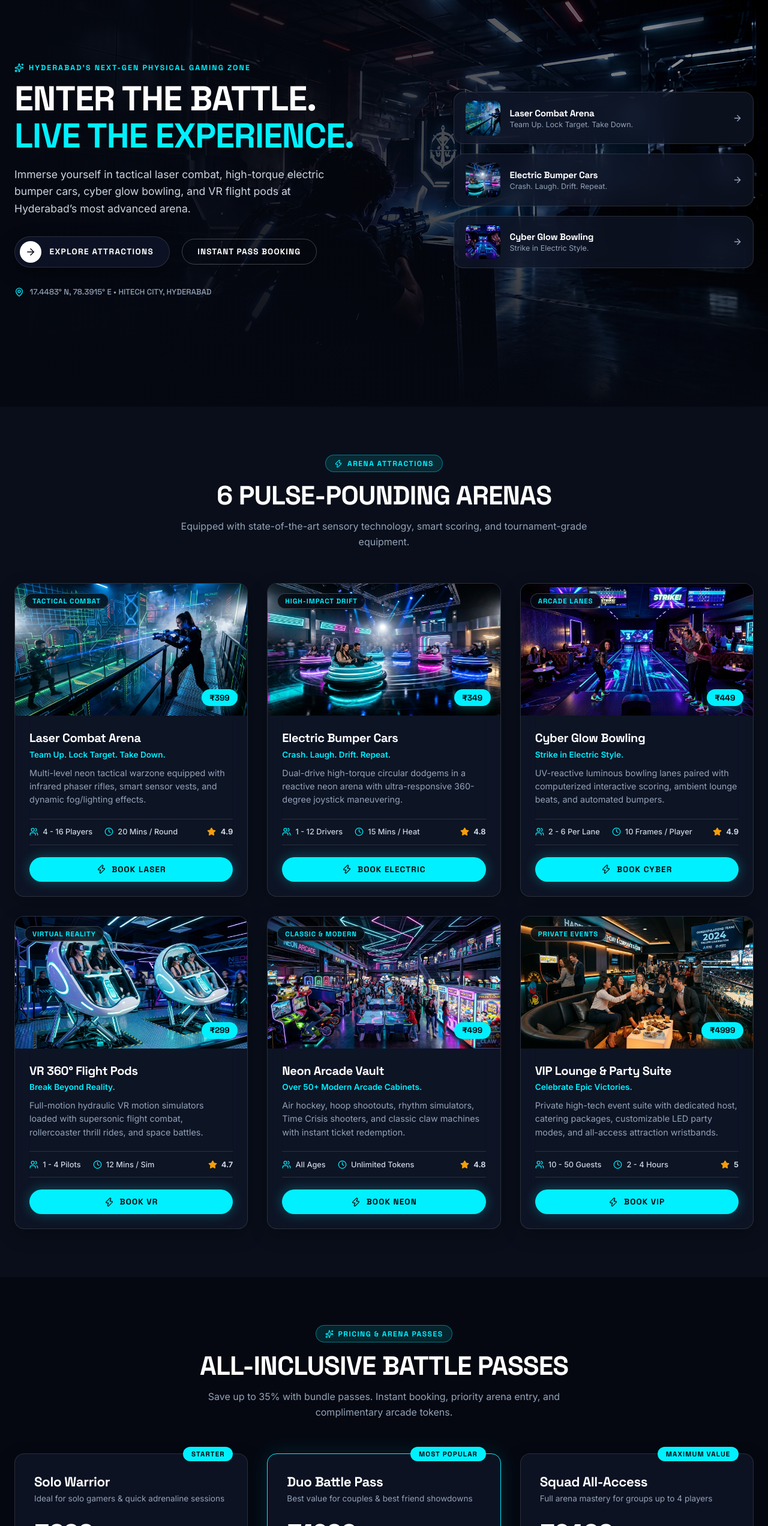
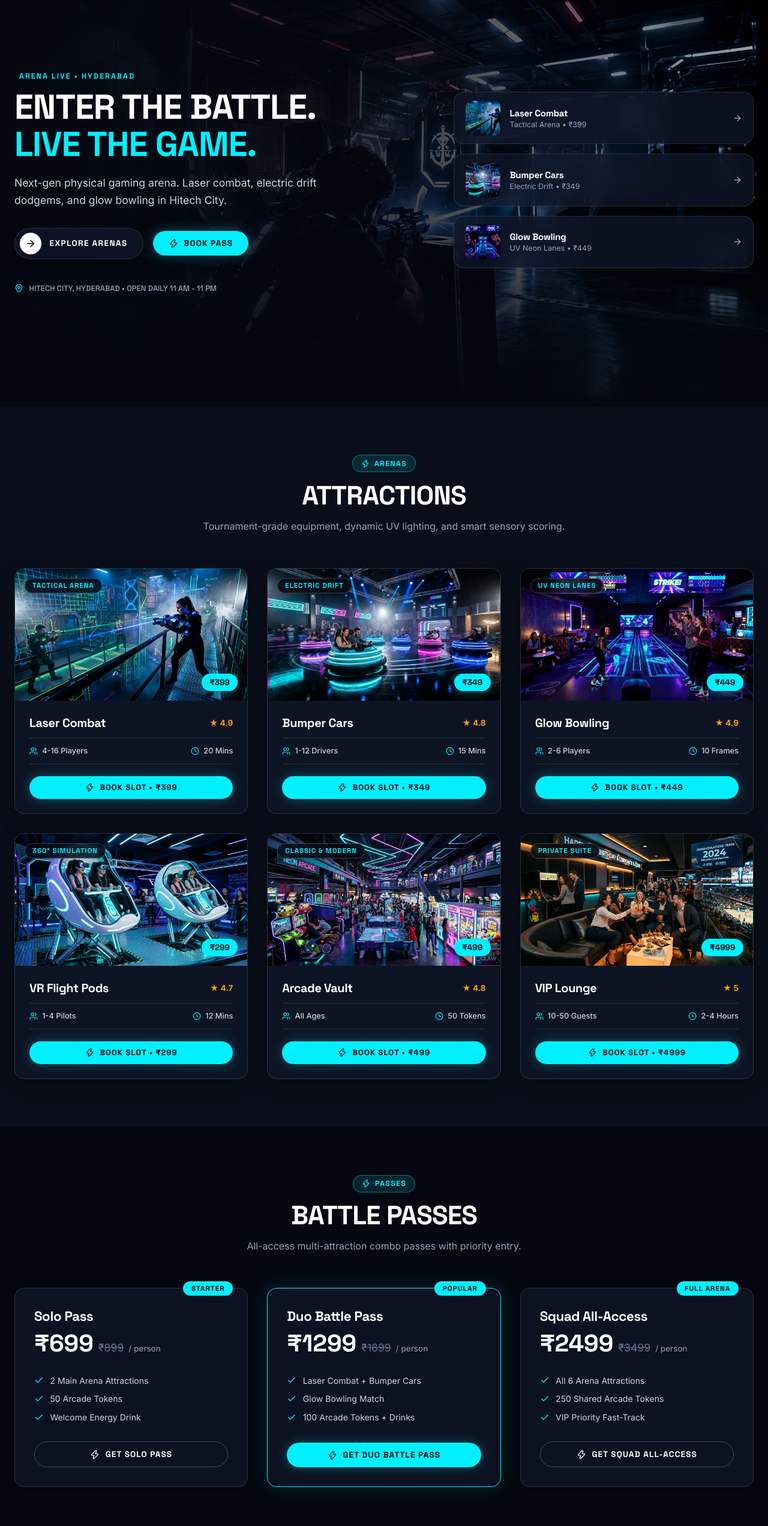
Before and after one commit to Pawan-142/battleship-lite, a React (Vite) app: page / in a window 1280 px wide. Shown: the part 122-2666 px from the top of the page at 60% size. Built offline with nearby package versions, Linux system fonts and the light colour scheme.

Commit message:
feat(ui): convert battleship-lite into clean minimalistic low-text visual showcase

```diff
--- a/src/components/Attractions.jsx
+++ b/src/components/Attractions.jsx
@@ -1,4 +1,4 @@
-import { Users, Clock, Zap, Star } from 'lucide-react';
+import { Users, Clock, Zap } from 'lucide-react';
 import { GAMES } from '../data/games';
 
 export const Attractions = ({ onOpenBooking }) => {
@@ -8,11 +8,11 @@ export const Attractions = ({ onOpenBooking }) => {
         <div className="section-header">
           <div className="section-badge">
             <Zap size={14} />
-            <span>Arena Attractions</span>
+            <span>Arenas</span>
           </div>
-          <h2 className="section-title">6 Pulse-Pounding Arenas</h2>
+          <h2 className="section-title">Attractions</h2>
           <p className="section-desc">
-            Equipped with state-of-the-art sensory technology, smart scoring, and tournament-grade equipment.
+            Tournament-grade equipment, dynamic UV lighting, and smart sensory scoring.
           </p>
         </div>
 
@@ -28,23 +28,20 @@ export const Attractions = ({ onOpenBooking }) => {
 
               {/* Body */}
               <div className="card-body">
-                <h3 className="card-title">{game.title}</h3>
-                <div className="card-tagline">{game.tagline}</div>
-                <p className="card-desc">{game.desc}</p>
+                <div style={{ display: 'flex', alignItems: 'center', justifyContent: 'space-between', marginBottom: '0.75rem' }}>
+                  <h3 className="card-title" style={{ margin: 0 }}>{game.title}</h3>
+                  <span style={{ fontSize: '0.85rem', color: '#f59e0b', fontWeight: 700 }}>★ {game.rating}</span>
+                </div>
 
-                {/* Specs */}
+                {/* Quick Minimal Specs */}
                 <div className="card-specs">
                   <div className="spec-item">
-                    <Users size={15} style={{ color: 'var(--accent-cyan)' }} />
+                    <Users size={14} style={{ color: 'var(--accent-cyan)' }} />
                     <span>{game.players}</span>
                   </div>
-                  <div className="spec-item">
-                    <Clock size={15} style={{ color: 'var(--accent-cyan)' }} />
+                  <div className="spec-item" style={{ marginLeft: 'auto' }}>
+                    <Clock size={14} style={{ color: 'var(--accent-cyan)' }} />
                     <span>{game.duration}</span>
-                  </div>
-                  <div className="spec-item" style={{ marginLeft: 'auto' }}>
-                    <Star size={15} style={{ color: '#f59e0b', fill: '#f59e0b' }} />
-                    <span style={{ fontWeight: 700 }}>{game.rating}</span>
                   </div>
                 </div>
 
@@ -52,10 +49,10 @@ export const Attractions = ({ onOpenBooking }) => {
                 <button
                   onClick={() => onOpenBooking(game)}
                   className="btn-cyber btn-primary"
-                  style={{ width: '100%' }}
+                  style={{ width: '100%', padding: '0.65rem 1rem', fontSize: '0.82rem' }}
                 >
-                  <Zap size={16} />
-                  <span>Book {game.title.split(' ')[0]}</span>
+                  <Zap size={15} />
+                  <span>Book Slot • ₹{game.price}</span>
                 </button>
               </div>
             </div>
--- a/src/components/Hero.jsx
+++ b/src/components/Hero.jsx
@@ -1,5 +1,5 @@
 import { useState } from 'react';
-import { ArrowRight, MapPin, Sparkles } from 'lucide-react';
+import { ArrowRight, MapPin, Zap } from 'lucide-react';
 import { GAMES } from '../data/games';
 
 export const Hero = ({ onOpenBooking }) => {
@@ -18,7 +18,6 @@ export const Hero = ({ onOpenBooking }) => {
 
   return (
     <section id="hero" className="hero-section">
-      {/* Background Graphic */}
       <div className="hero-bg-backdrop">
         <img
           src="/images/hero_battleship_arena_bg.jpg"
@@ -29,23 +28,23 @@ export const Hero = ({ onOpenBooking }) => {
       </div>
 
       <div className="container hero-grid">
-        {/* Left Column: Heading & CTA */}
+        {/* Left Column: Minimal Headline & Swipe CTA */}
         <div className="hero-left">
           <div className="hero-eyebrow">
-            <Sparkles size={16} />
-            <span>Hyderabad's Next-Gen Physical Gaming Zone</span>
+            <span className="dot-live" />
+            <span>ARENA LIVE • HYDERABAD</span>
           </div>
 
           <h1 className="hero-heading">
-            Enter The Battle.<br />
-            <span style={{ color: 'var(--accent-cyan)' }}>Live The Experience.</span>
+            ENTER THE BATTLE.<br />
+            <span style={{ color: 'var(--accent-cyan)' }}>LIVE THE GAME.</span>
           </h1>
 
           <p className="hero-subtitle">
-            Immerse yourself in tactical laser combat, high-torque electric bumper cars, cyber glow bowling, and VR flight pods at Hyderabad’s most advanced arena.
+            Next-gen physical gaming arena. Laser combat, electric drift dodgems, and glow bowling in Hitech City.
           </p>
 
-          <div style={{ display: 'flex', alignItems: 'center', gap: '1.25rem', flexWrap: 'wrap', marginBottom: '2rem' }}>
+          <div style={{ display: 'flex', alignItems: 'center', gap: '1rem', flexWrap: 'wrap', marginBottom: '2.5rem' }}>
             {/* Interactive Swipe CTA */}
             <button
               onClick={handleCtaSwipe}
@@ -55,26 +54,26 @@ export const Hero = ({ onOpenBooking }) => {
               <div className="cta-circle-arrow">
                 <ArrowRight size={18} />
               </div>
-              <span style={{ position: 'relative', zIndex: 2 }}>EXPLORE ATTRACTIONS</span>
+              <span style={{ position: 'relative', zIndex: 2 }}>EXPLORE ARENAS</span>
               <div className="cta-swipe-trail" />
             </button>
 
             <button
               onClick={() => onOpenBooking(null)}
-              className="btn-cyber btn-outline"
+              className="btn-cyber btn-primary"
             >
-              <span>Instant Pass Booking</span>
+              <Zap size={16} />
+              <span>BOOK PASS</span>
             </button>
           </div>
 
-          {/* Coordinates Tag */}
-          <div style={{ display: 'flex', alignItems: 'center', gap: '0.6rem', color: 'var(--text-muted)', fontSize: '0.82rem', fontFamily: 'var(--font-display)' }}>
-            <MapPin size={16} style={{ color: 'var(--accent-cyan)' }} />
-            <span>17.4483° N, 78.3915° E • HITECH CITY, HYDERABAD</span>
+          <div style={{ display: 'flex', alignItems: 'center', gap: '0.6rem', color: 'var(--text-muted)', fontSize: '0.8rem', fontFamily: 'var(--font-display)' }}>
+            <MapPin size={15} style={{ color: 'var(--accent-cyan)' }} />
+            <span>HITECH CITY, HYDERABAD • OPEN DAILY 11 AM - 11 PM</span>
           </div>
         </div>
 
-        {/* Right Column: 3 Quick Highlight Cards */}
+        {/* Right Column: 3 Minimalist Cards */}
         <div className="hero-right">
           <div className="hero-cards-stack">
             {GAMES.slice(0, 3).map((game) => (
@@ -86,7 +85,7 @@ export const Hero = ({ onOpenBooking }) => {
                 <img src={game.image} alt={game.title} className="preview-thumb" />
                 <div className="preview-info">
                   <h4>{game.title}</h4>
-                  <p>{game.tagline}</p>
+                  <p>{game.category} • ₹{game.price}</p>
                 </div>
                 <ArrowRight size={16} className="preview-arrow" />
               </div>
--- a/src/components/PricingPasses.jsx
+++ b/src/components/PricingPasses.jsx
@@ -1,4 +1,4 @@
-import { Check, Zap, Sparkles } from 'lucide-react';
+import { Check, Zap } from 'lucide-react';
 import { PASSES } from '../data/passes';
 
 export const PricingPasses = ({ onOpenBooking }) => {
@@ -7,12 +7,12 @@ export const PricingPasses = ({ onOpenBooking }) => {
       <div className="container">
         <div className="section-header">
           <div className="section-badge">
-            <Sparkles size={14} />
-            <span>Pricing & Arena Passes</span>
+            <Zap size={14} />
+            <span>Passes</span>
           </div>
-          <h2 className="section-title">All-Inclusive Battle Passes</h2>
+          <h2 className="section-title">Battle Passes</h2>
           <p className="section-desc">
-            Save up to 35% with bundle passes. Instant booking, priority arena entry, and complimentary arcade tokens.
+            All-access multi-attraction combo passes with priority entry.
           </p>
         </div>
 
@@ -24,7 +24,6 @@ export const PricingPasses = ({ onOpenBooking }) => {
             >
               {pass.badge && <span className="pass-badge">{pass.badge}</span>}
               <h3 className="pass-name">{pass.name}</h3>
-              <p className="pass-tagline">{pass.tagline}</p>
 
               <div className="pass-price-wrap">
                 <span className="pass-price">₹{pass.price}</span>
@@ -47,7 +46,7 @@ export const PricingPasses = ({ onOpenBooking }) => {
                 style={{ width: '100%' }}
               >
                 <Zap size={16} />
-                <span>Select {pass.name}</span>
+                <span>Get {pass.name}</span>
               </button>
             </div>
           ))}
--- a/src/components/VenueInfo.jsx
+++ b/src/components/VenueInfo.jsx
@@ -1,4 +1,4 @@
-import { MapPin, Clock, Phone, MessageSquare, ShieldCheck, Car } from 'lucide-react';
+import { MapPin, Clock, MessageSquare, Car } from 'lucide-react';
 
 export const VenueInfo = () => {
   return (
@@ -7,12 +7,9 @@ export const VenueInfo = () => {
         <div className="section-header">
           <div className="section-badge">
             <MapPin size={14} />
-            <span>Venue Information</span>
+            <span>Venue</span>
           </div>
-          <h2 className="section-title">Visit The Arena</h2>
-          <p className="section-desc">
-            Located in the heart of Hitech City, Hyderabad with multi-level valet parking and high-capacity arcade lounge.
-          </p>
+          <h2 className="section-title">Location & Hours</h2>
         </div>
 
         <div className="venue-grid">
@@ -20,78 +17,51 @@ export const VenueInfo = () => {
           <div className="glass-card venue-card">
             <div className="info-row">
               <div className="info-icon-box">
-                <MapPin size={22} />
+                <MapPin size={20} />
               </div>
               <div className="info-text">
-                <h4>Arena Address</h4>
-                <p>
-                  Battleship Gaming Zone, 4th Floor, Nexus Mall Cyber Gateway, Hitech City Main Road, Madhapur, Hyderabad - 500081.
-                </p>
+                <h4>Hitech City, Hyderabad</h4>
+                <p>4th Floor, Nexus Cyber Gateway, Madhapur - 500081</p>
               </div>
             </div>
 
             <div className="info-row">
               <div className="info-icon-box">
-                <Clock size={22} />
+                <Clock size={20} />
               </div>
               <div className="info-text">
-                <h4>Operating Hours</h4>
-                <p>
-                  Monday – Friday: 11:00 AM – 11:00 PM<br />
-                  Saturday – Sunday: 10:30 AM – 11:30 PM (Midnight Slots Open)
-                </p>
+                <h4>Open Daily</h4>
+                <p>11:00 AM – 11:00 PM (Weekends until 11:30 PM)</p>
               </div>
             </div>
 
             <div className="info-row">
               <div className="info-icon-box">
-                <Car size={22} />
+                <Car size={20} />
               </div>
               <div className="info-text">
-                <h4>Free Valet & Parking</h4>
-                <p>
-                  Complimentary 3-hour covered valet parking for all booked guests and gaming pass holders.
-                </p>
+                <h4>Free Valet Parking</h4>
+                <p>Complimentary 3-hour covered parking for all visitors</p>
               </div>
             </div>
           </div>
 
           {/* Quick Support & Direct Contact Card */}
-          <div className="glass-card venue-card" style={{ justifyContent: 'space-between' }}>
-            <div>
-              <div className="info-row" style={{ marginBottom: '1.5rem' }}>
-                <div className="info-icon-box">
-                  <Phone size={22} />
-                </div>
-                <div className="info-text">
-                  <h4>Direct Front-Desk Hotline</h4>
-                  <p>+91 98765 43210 / +91 40 4567 8900</p>
-                </div>
-              </div>
+          <div className="glass-card venue-card" style={{ justifyContent: 'center', textAlign: 'center', alignItems: 'center' }}>
+            <h4 style={{ fontSize: '1.25rem', marginBottom: '0.5rem' }}>Need Quick Help or Group Bookings?</h4>
+            <p style={{ fontSize: '0.9rem', color: 'var(--text-muted)', marginBottom: '1.75rem', maxWidth: '360px' }}>
+              Direct hotline: +91 98765 43210. Connect with an arena marshal instantly on WhatsApp.
+            </p>
 
-              <div className="info-row">
-                <div className="info-icon-box">
-                  <ShieldCheck size={22} />
-                </div>
-                <div className="info-text">
-                  <h4>Safety & Equipment Standards</h4>
-                  <p>
-                    All vests, dodgems, and headsets are sanitized after every session with UV-C technology.
-                  </p>
-                </div>
-              </div>
-            </div>
-
-            {/* WhatsApp Quick Connect Button */}
             <a
               href="https://wa.me/919876543210?text=Hi%20Battleship%20Gaming%20Zone,%20I%20would%20like%20to%20inquire%20about%20booking%20a%20slot."
               target="_blank"
               rel="noopener noreferrer"
               className="btn-cyber btn-primary"
-              style={{ width: '100%', padding: '0.85rem 1.5rem' }}
+              style={{ padding: '0.85rem 2rem' }}
             >
               <MessageSquare size={18} />
-              <span>Chat On WhatsApp</span>
+              <span>WhatsApp Direct Connect</span>
             </a>
           </div>
         </div>
--- a/src/data/games.js
+++ b/src/data/games.js
@@ -1,98 +1,62 @@
 export const GAMES = [
   {
     id: 'laser-combat',
-    slug: 'laser-tag',
-    title: 'Laser Combat Arena',
-    category: 'Tactical Combat',
-    tagline: 'Team Up. Lock Target. Take Down.',
-    desc: 'Multi-level neon tactical warzone equipped with infrared phaser rifles, smart sensor vests, and dynamic fog/lighting effects.',
+    title: 'Laser Combat',
+    category: 'Tactical Arena',
     image: '/images/laser-blast.jpg',
-    cardImage: '/images/bs_card1_full.png',
-    players: '4 - 16 Players',
-    duration: '20 Mins / Round',
+    players: '4-16 Players',
+    duration: '20 Mins',
     price: 399,
     rating: 4.9,
-    reviews: 1420,
-    features: ['Infrared Sensor Vests', 'Multi-Floor Ramp Maze', 'Live Leaderboard HUD', 'Smoke & Strobe Effects']
   },
   {
     id: 'electric-drift',
-    slug: 'bumper-cars',
-    title: 'Electric Bumper Cars',
-    category: 'High-Impact Drift',
-    tagline: 'Crash. Laugh. Drift. Repeat.',
-    desc: 'Dual-drive high-torque circular dodgems in a reactive neon arena with ultra-responsive 360-degree joystick maneuvering.',
+    title: 'Bumper Cars',
+    category: 'Electric Drift',
     image: '/images/bumper-cars.jpg',
-    cardImage: '/images/bs_card2_full.png',
-    players: '1 - 12 Drivers',
-    duration: '15 Mins / Heat',
+    players: '1-12 Drivers',
+    duration: '15 Mins',
     price: 349,
     rating: 4.8,
-    reviews: 980,
-    features: ['360° Drift Thrusters', 'Rubber Impact Dampeners', 'Neon Floor Lighting', 'Surround Sound Audio']
   },
   {
     id: 'glow-bowling',
-    slug: 'hyper-bowling',
-    title: 'Cyber Glow Bowling',
-    category: 'Arcade Lanes',
-    tagline: 'Strike in Electric Style.',
-    desc: 'UV-reactive luminous bowling lanes paired with computerized interactive scoring, ambient lounge beats, and automated bumpers.',
+    title: 'Glow Bowling',
+    category: 'UV Neon Lanes',
     image: '/images/glow_bowling_lanes_1789902611355.jpg',
-    cardImage: '/images/bs_card3_full.png',
-    players: '2 - 6 Per Lane',
-    duration: '10 Frames / Player',
+    players: '2-6 Players',
+    duration: '10 Frames',
     price: 449,
     rating: 4.9,
-    reviews: 2150,
-    features: ['UV Glow Night Vision', 'Automated Score Screens', 'Cocktail / Snack Service', 'Custom Weight Balls']
   },
   {
     id: 'vr-immersion',
-    slug: 'vr-pods',
-    title: 'VR 360° Flight Pods',
-    category: 'Virtual Reality',
-    tagline: 'Break Beyond Reality.',
-    desc: 'Full-motion hydraulic VR motion simulators loaded with supersonic flight combat, rollercoaster thrill rides, and space battles.',
+    title: 'VR Flight Pods',
+    category: '360° Simulation',
     image: '/images/vr-pods.jpg',
-    cardImage: '/images/bs_card1_full.png',
-    players: '1 - 4 Pilots',
-    duration: '12 Mins / Sim',
+    players: '1-4 Pilots',
+    duration: '12 Mins',
     price: 299,
     rating: 4.7,
-    reviews: 840,
-    features: ['6-DOF Motion Hydraulics', '4K 120Hz Headsets', 'Wind Simulators', 'Multiplayer Dogfights']
   },
   {
     id: 'arcade-arena',
-    slug: 'arcade-pass',
-    title: 'Neon Arcade Vault',
+    title: 'Arcade Vault',
     category: 'Classic & Modern',
-    tagline: 'Over 50+ Modern Arcade Cabinets.',
-    desc: 'Air hockey, hoop shootouts, rhythm simulators, Time Crisis shooters, and classic claw machines with instant ticket redemption.',
     image: '/images/arcade-pass.jpg',
-    cardImage: '/images/bs_card2_full.png',
     players: 'All Ages',
-    duration: 'Unlimited Tokens',
+    duration: '50 Tokens',
     price: 499,
     rating: 4.8,
-    reviews: 1650,
-    features: ['Contactless Tap Cards', 'Direct Prize Redemption', 'Air Hockey Tournaments', 'Retro Arcade Classics']
   },
   {
-    id: 'kids-party-zone',
-    slug: 'party-suite',
-    title: 'VIP Lounge & Party Suite',
-    category: 'Private Events',
-    tagline: 'Celebrate Epic Victories.',
-    desc: 'Private high-tech event suite with dedicated host, catering packages, customizable LED party modes, and all-access attraction wristbands.',
+    id: 'party-suite',
+    title: 'VIP Lounge',
+    category: 'Private Suite',
     image: '/images/party-suite.jpg',
-    cardImage: '/images/bs_card3_full.png',
-    players: '10 - 50 Guests',
-    duration: '2 - 4 Hours',
+    players: '10-50 Guests',
+    duration: '2-4 Hours',
     price: 4999,
     rating: 5.0,
-    reviews: 320,
-    features: ['Private Party Suite', 'Dedicated Party Host', 'Buffet & Beverage Setup', 'Priority Fast-Pass Access']
   }
 ];
--- a/src/data/passes.js
+++ b/src/data/passes.js
@@ -1,17 +1,15 @@
 export const PASSES = [
   {
     id: 'solo-pass',
-    name: 'Solo Warrior',
+    name: 'Solo Pass',
     price: 699,
     originalPrice: 899,
     popular: false,
-    tagline: 'Ideal for solo gamers & quick adrenaline sessions',
     badge: 'Starter',
     features: [
-      'Choice of any 2 Main Attractions',
-      '50 Arcade Gaming Tokens',
-      'Free Welcome Energy Drink',
-      'Leaderboard Score Profile'
+      '2 Main Arena Attractions',
+      '50 Arcade Tokens',
+      'Welcome Energy Drink'
     ]
   },
   {
@@ -20,13 +18,11 @@ export const PASSES = [
     price: 1299,
     originalPrice: 1699,
     popular: true,
-    tagline: 'Best value for couples & best friend showdowns',
-    badge: 'Most Popular',
+    badge: 'Popular',
     features: [
-      '2x Laser Combat Sessions',
-      '2x Bumper Car Heats',
-      '1x Cyber Glow Bowling Match',
-      '100 Arcade Tokens + 2x Drinks'
+      'Laser Combat + Bumper Cars',
+      'Glow Bowling Match',
+      '100 Arcade Tokens + Drinks'
     ]
   },
   {
@@ -35,14 +31,11 @@ export const PASSES = [
     price: 2499,
     originalPrice: 3499,
     popular: false,
-    tagline: 'Full arena mastery for groups up to 4 players',
-    badge: 'Maximum Value',
+    badge: 'Full Arena',
     features: [
-      'Unlimited Access to ALL 6 Attractions',
+      'All 6 Arena Attractions',
       '250 Shared Arcade Tokens',
-      'Dedicated Game Marshal Host',
-      'Priority VIP Fast-Lane Entry',
-      'Commemorative Battleship Digital Photo'
+      'VIP Priority Fast-Track'
     ]
   }
 ];
```
